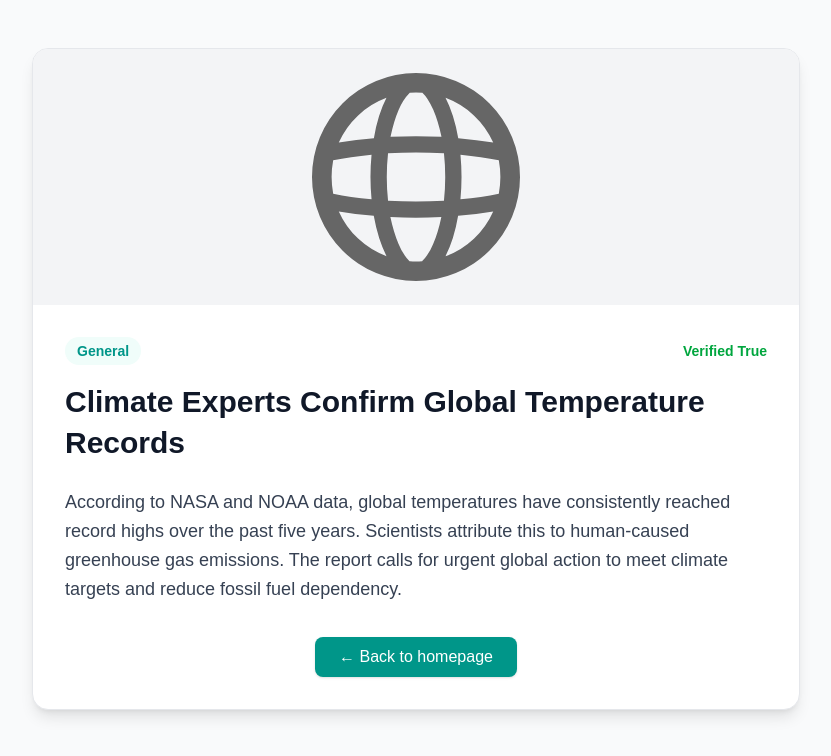
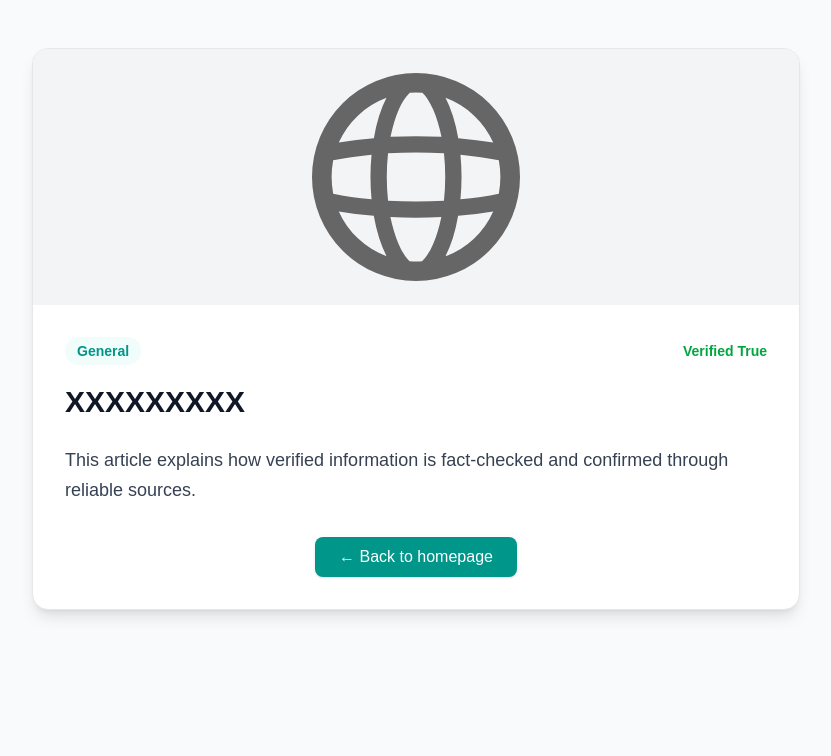
Before and after one commit to Cherry-pooki/Fake-News-Project-API, a Next.js app in the folder trustme-app/: page /news/1 in a window 1280 px wide. Shown: the top 756 px of the page, without its empty margins (224-1055 px from the left). Built offline with nearby package versions, Linux system fonts and the light colour scheme.

Commit message:
Update page.tsx

```diff
--- a/trustme-app/app/news/[id]/page.tsx
+++ b/trustme-app/app/news/[id]/page.tsx
@@ -1,4 +1,5 @@
-import React from "react";
+"use client";
+import React, { useEffect, useState } from "react";
 import Link from "next/link";
 import Image from "next/image";
 
@@ -14,41 +15,110 @@ interface BlogPost {
 const DUMMY_POSTS: BlogPost[] = [
   {
     id: 1,
-    headline: "Climate Experts Confirm Global Temperature Records",
+    headline: "XXXXXXXXX",
     category: "General",
     verdict: "Verified True",
     content:
-      "According to NASA and NOAA data, global temperatures have consistently reached record highs over the past five years. Scientists attribute this to human-caused greenhouse gas emissions. The report calls for urgent global action to meet climate targets and reduce fossil fuel dependency.",
+      "This article explains how verified information is fact-checked and confirmed through reliable sources.",
     image: "/globe.svg",
   },
   {
     id: 2,
-    headline: "Political Leader Claims 'Free Electricity for All'",
+    headline: "XXXXXXXXX",
     category: "Politics",
     verdict: "Fake News",
     content:
-      "This viral post was debunked by the Election Commission. No such policy exists in the official manifesto, and the candidate clarified that the statement was taken out of context. Readers are encouraged to verify claims using official government announcements.",
+      "This article was found to be misleading. Verification by multiple sources shows it contains false claims.",
     image: "/window.svg",
   },
   {
     id: 3,
-    headline: "AI Can Now Predict Natural Disasters",
+    headline: "XXXXXXXXX",
     category: "Technology",
     verdict: "Needs More Context",
     content:
-      "AI models are improving in pattern recognition for earthquakes and weather patterns. However, scientists note that 'prediction' is still not fully accurate — it’s better described as early detection or forecasting.",
+      "Some claims are partially correct but lack important background information or data context.",
+    image: "/file.svg",
+  },
+  {
+    id: 4,
+    headline: "XXXXXXXXX",
+    category: "General",
+    verdict: "Verified True",
+    content:
+      "Independent checks confirm this event actually occurred as described in official reports.",
+    image: "/globe.svg",
+  },
+  {
+    id: 5,
+    headline: "XXXXXXXXX",
+    category: "Politics",
+    verdict: "Fake News",
+    content:
+      "This political claim has been publicly debunked and confirmed false by independent organizations.",
+    image: "/window.svg",
+  },
+  {
+    id: 6,
+    headline: "XXXXXXXXX",
+    category: "Technology",
+    verdict: "Needs More Context",
+    content:
+      "This news involves some truth but the details are simplified. Experts suggest reading full research reports.",
+    image: "/file.svg",
+  },
+  {
+    id: 7,
+    headline: "XXXXXXXXX",
+    category: "General",
+    verdict: "Verified True",
+    content:
+      "Multiple fact-checking bodies have reviewed and verified this information as accurate.",
+    image: "/globe.svg",
+  },
+  {
+    id: 8,
+    headline: "XXXXXXXXX",
+    category: "Politics",
+    verdict: "Fake News",
+    content:
+      "This rumor spread online but has been proven false by government or reputable sources.",
+    image: "/window.svg",
+  },
+  {
+    id: 9,
+    headline: "XXXXXXXXX",
+    category: "Technology",
+    verdict: "Needs More Context",
+    content:
+      "Experts state this claim requires additional technical explanation to be fully understood.",
     image: "/file.svg",
   },
 ];
 
 interface NewsDetailProps {
-  params: {
-    id: string;
-  };
+  params: { id: string };
 }
 
 export default function NewsDetail({ params }: NewsDetailProps) {
-  const post = DUMMY_POSTS.find((p) => p.id === Number(params.id));
+  const [post, setPost] = useState<BlogPost | null>(null);
+  const [loading, setLoading] = useState(true);
+
+  useEffect(() => {
+    const foundPost = DUMMY_POSTS.find((p) => p.id === Number(params.id));
+    setTimeout(() => {
+      setPost(foundPost || null);
+      setLoading(false);
+    }, 200);
+  }, [params.id]);
+
+  if (loading) {
+    return (
+      <div className="flex items-center justify-center min-h-screen text-gray-500 text-lg">
+        Loading article...
+      </div>
+    );
+  }
 
   if (!post) {
     return (
```
